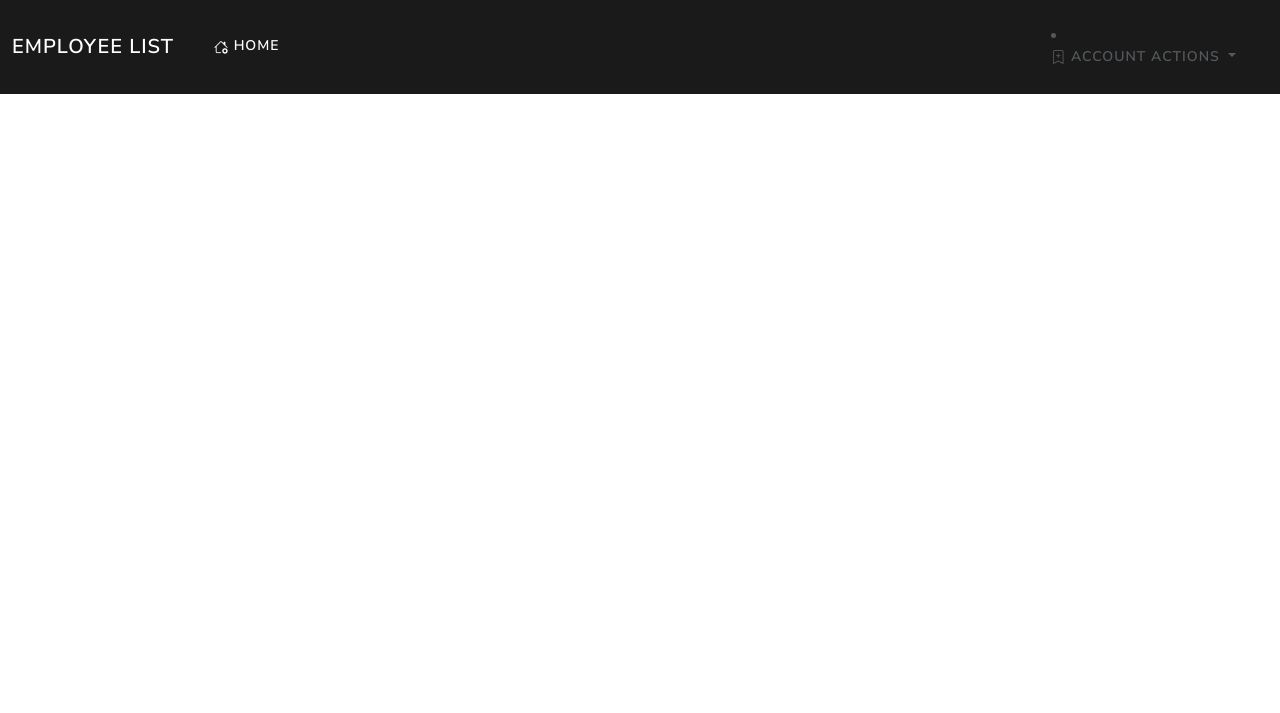
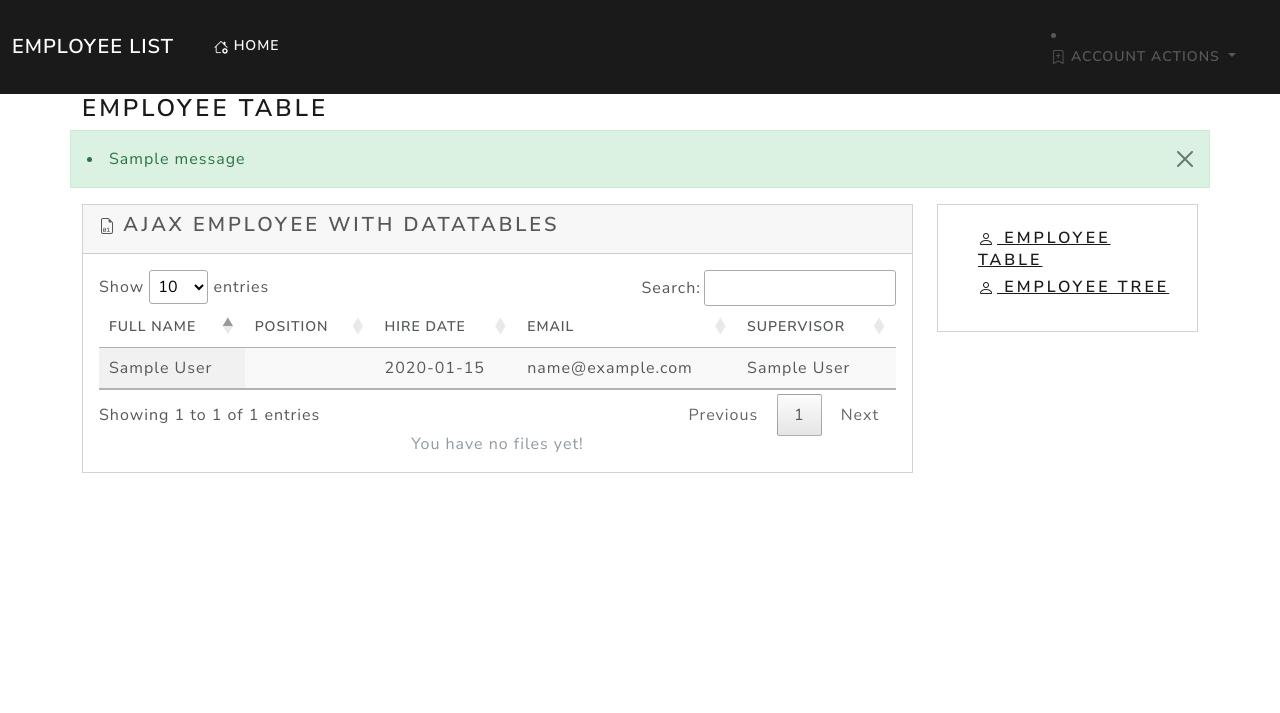
Before and after one commit to partybreaker911/test_task, a Django app: page / in a window 1280 px wide. Shown: the top 713 px of the page. Run offline with Django 4.2, Linux system fonts and the light colour scheme; data comes from the database, SQL or seed files in the repository; tables that the repository leaves empty hold one stand-in row (values such as "Sample post"); one stand-in notice (Sample message) is shown; parts of the project's set-up code (start-up, migrations or seed data) failed here and were passed over; some libraries are stand-ins or nearby versions.

Commit message:
ajax table with datatables and added template for employee tree

```diff
--- a/apps/employee/service/employees.py
+++ b/apps/employee/service/employees.py
@@ -1,3 +1,5 @@
+from django.db.models import F
+
 from apps.employee.models import Employee
 
 
@@ -5,3 +7,16 @@
     @staticmethod
     def _get_all_employee():
         return Employee.objects.all()
+
+    @staticmethod
+    def _get_employee_data():
+        employees = Employee.objects.select_related("parent").values(
+            "id",
+            "full_name",
+            "position__position_name",
+            "hire_date",
+            "email",
+            "supervisor__full_name",
+        )
+        data = list(employees)
+        return data
--- a/apps/employee/urls.py
+++ b/apps/employee/urls.py
@@ -6,4 +6,6 @@
 
 urlpatterns = [
     path("", views.EmployeeListView.as_view(), name="employee_list"),
+    path("tree/", views.EmployeeTreeView.as_view(), name="employee_tree"),
+    path("ajax_table/", views.EmployeeTableAjax.as_view(), name="employee_table_ajax"),
 ]
--- a/apps/employee/views.py
+++ b/apps/employee/views.py
@@ -1,5 +1,7 @@
 from django.views import View
 from django.shortcuts import render
+from django.http import JsonResponse
+from django.contrib.auth.mixins import LoginRequiredMixin
 
 from apps.employee.service.employees import EmployeeService
 
@@ -9,9 +11,24 @@
     service = EmployeeService()
 
     def get(self, request):
-        employees = self.service._get_all_employee()
+        return render(request, self.template_name)
+
+
+class EmployeeTableAjax(View):
+    service = EmployeeService()
+
+    def get(self, request):
+        employees_data = self.service._get_employee_data()
 
         context = {
-            "employees": employees,
+            "data": employees_data,
         }
+        return JsonResponse(context)
+
+
+class EmployeeTreeView(LoginRequiredMixin, View):
+    template_name = "employee/employee_tree.html"
+    service = EmployeeService()
+
+    def get(self, request):
         return render(request, self.template_name)
--- a/apps/templates/employee/employee_list.html
+++ b/apps/templates/employee/employee_list.html
@@ -1,8 +1,98 @@
 {% extends 'layouts/master.html' %}
 
-{% load i18n %}
+{% load i18n static %}
 
 
 {% block content %}
+<div class="page-heading">
+    <h3>{% trans 'Employee Table' %}</h3>
+</div>
+<div class="page-content">
+    <section class="row">
 
+        {% if messages %}
+        <div class="alert alert-dismissible alert-success">
+            <button type="button" class="btn-close" data-bs-dismiss="alert"></button>
+            {% for message in messages %}
+            <li{% if message.tags %} class="{{ message.tags }}"{% endif %}>{{ message }}</li>
+            {% endfor %}
+
+        </div>
+        {% endif %}
+
+        <div class="col-12 col-lg-9">
+            <div class="row">
+                <div class="col-12">
+                    <div class="card">
+                        <div class="card-header">
+                            <h4><svg xmlns="http://www.w3.org/2000/svg" width="16" height="16" fill="currentColor" class="bi bi-file-earmark-binary" viewBox="0 0 16 16">
+                                <path d="M7.05 11.885c0 1.415-.548 2.206-1.524 2.206C4.548 14.09 4 13.3 4 11.885c0-1.412.548-2.203 1.526-2.203.976 0 1.524.79 1.524 2.203zm-1.524-1.612c-.542 0-.832.563-.832 1.612 0 .088.003.173.006.252l1.559-1.143c-.126-.474-.375-.72-.733-.72zm-.732 2.508c.126.472.372.718.732.718.54 0 .83-.563.83-1.614 0-.085-.003-.17-.006-.25l-1.556 1.146zm6.061.624V14h-3v-.595h1.181V10.5h-.05l-1.136.747v-.688l1.19-.786h.69v3.633h1.125z"></path>
+                                <path d="M14 14V4.5L9.5 0H4a2 2 0 0 0-2 2v12a2 2 0 0 0 2 2h8a2 2 0 0 0 2-2zM9.5 3A1.5 1.5 0 0 0 11 4.5h2V14a1 1 0 0 1-1 1H4a1 1 0 0 1-1-1V2a1 1 0 0 1 1-1h5.5v2z"></path>
+                              </svg>
+                                {% trans 'Ajax Employee with datatables' %}</h4>
+                        </div>
+                        <div class="card-body">
+
+
+                            <div class="table-responsive">
+                                <table id="employee-table" class="table table-hover display" style="width:100%">
+                                    <thead>
+                                        <tr>
+                                            <th>Full Name</th>
+                                            <th>Position</th>
+                                            <th>Hire Date</th>
+                                            <th>Email</th>
+                                            <th>Supervisor</th>
+                                        </tr>
+                                    </thead>
+                                </table>
+                            </div>
+
+                            <p class="card-subtitle text-muted text-center"> {% trans 'You have no files yet!' %}</p>
+
+                        </div>
+                    </div>
+                </div>
+            </div>
+        </div>
+        <div class="col-12 col-lg-3">
+            <div class="card">
+                <div class="card-body py-4 px-4">
+                    <div class="d-flex align-items-center">
+                        <div class="ms-3 name">
+                            <h5 class="font-bold"><a href="{% url 'employee:employee_list' %}"><i class="bi bi-person"></i>
+                                Employee table</a></h5>
+                            <h5 class="text-muted"><a href="{% url 'employee:employee_tree' %}"><i class="bi bi-person"></i>
+                                Employee tree</a></h5>
+                        </div>
+                    </div>
+                </div>
+            </div>
+        </div>
+    </section>
+</div>
 {% endblock content %}
+
+{% block javascript %}
+<script src="https://code.jquery.com/jquery-3.6.0.min.js"></script>
+<script src="https://cdn.datatables.net/1.11.2/js/jquery.dataTables.min.js"></script>
+
+
+<script>
+    $(document).ready(function() {
+        $('#employee-table').DataTable({
+            ajax: {
+                url: '{% url "employee:employee_table_ajax" %}',
+                dataSrc: 'data'
+            },
+            columns: [
+                { data: 'full_name' },
+                { data: 'position__position_name' },
+                { data: 'hire_date' },
+                { data: 'email' },
+                { data: 'supervisor__full_name'},
+            ],
+        });
+    });
+</script>
+{% endblock javascript %}
--- a/apps/templates/layouts/master.html
+++ b/apps/templates/layouts/master.html
@@ -11,11 +11,11 @@
     <meta name="generator" content="">
     <title>{% trans "SFS" %}</title>
     <link rel="stylesheet" href="{% static 'css/bootstrap.min.css' %}">
+    <link rel="stylesheet" type="text/css" href="https://cdn.datatables.net/1.11.2/css/jquery.dataTables.min.css">
     <link rel="stylesheet" href="https://cdn.jsdelivr.net/npm/bootstrap-icons@1.10.5/font/bootstrap-icons.css">
     <script src="https://cdn.jsdelivr.net/npm/bootstrap@5.0.2/dist/js/bootstrap.bundle.min.js"
         integrity="sha384-MrcW6ZMFYlzcLA8Nl+NtUVF0sA7MsXsP1UyJoMp4YLEuNSfAP+JcXn/tWtIaxVXM"
         crossorigin="anonymous"></script>
-
     <style>
         .bd-placeholder-img {
             font-size: 1.125rem;
@@ -148,7 +148,9 @@
     </footer>
 
 
+    {% block javascript %}
 
+    {% endblock javascript %}
 
 
 </body>
--- a/config/settings/base.py
+++ b/config/settings/base.py
@@ -91,11 +91,11 @@
 # # https://docs.djangoproject.com/en/dev/ref/settings/#login-redirect-url
 from django.urls import reverse_lazy
 
-LOGIN_REDIRECT_URL = reverse_lazy("dashboard:dashboard")
+LOGIN_REDIRECT_URL = reverse_lazy("employee:employee_list")
 # https://docs.djangoproject.com/en/dev/ref/settings/#login-url
-LOGIN_URL = "account_login"
+# LOGIN_URL = "account_login"
 # https://docs.djangoproject.com/en/dev/ref/settings/#logout-url
-ACCOUNT_LOGOUT_REDIRECT_URL = "account_login"
+# ACCOUNT_LOGOUT_REDIRECT_URL = "account_login"
 # PASSWORDS
 # ------------------------------------------------------------------------------
 # https://docs.djangoproject.com/en/dev/ref/settings/#password-hashers
```
Also changed, not shown: apps/templates/employee/employee_tree.html (added, +8 -0 lines).
